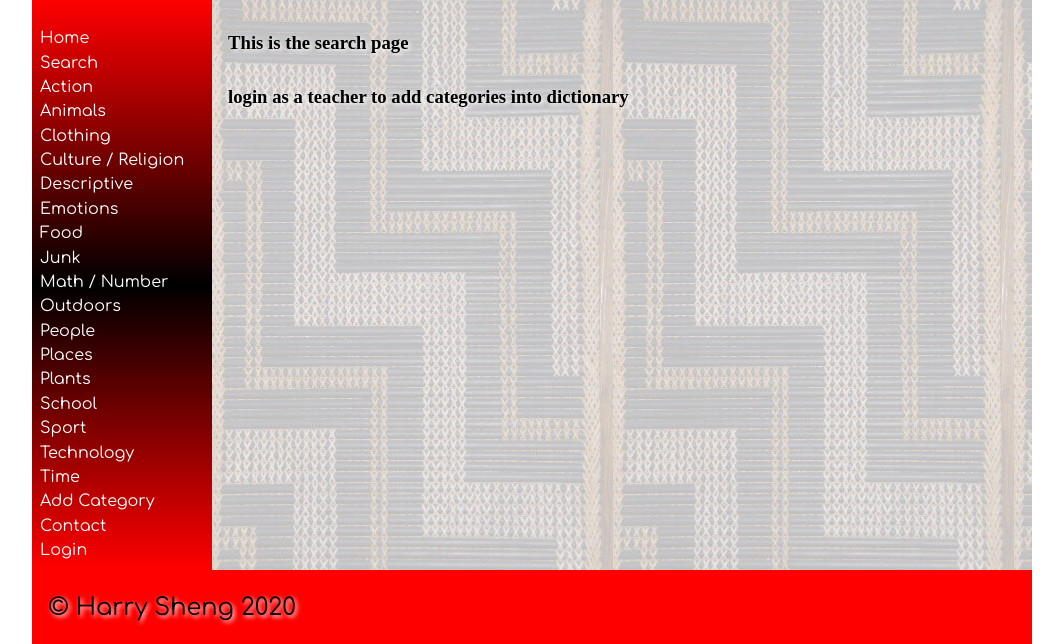
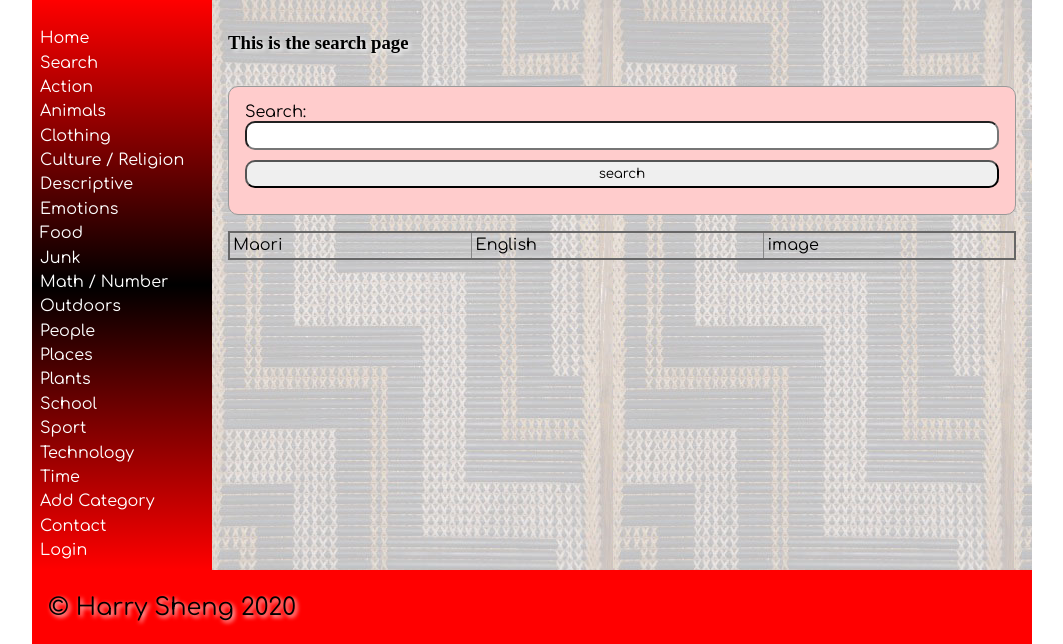
Before and after one commit to HArrryS/dictionary, a Flask app: page /search in a window 1280 px wide. Shown: the part 101-745 px from the top of the page, without its empty margins (108-1171 px from the left). Run offline with Flask 2, Linux system fonts and the light colour scheme; data comes from the database, SQL or seed files in the repository; both versions use the stored data as it was after the commit; some web fonts are replaced.

Commit message:
add search function to the website

```diff
--- a/app.py
+++ b/app.py
@@ -5,9 +5,10 @@ from sqlite3 import Error
 from flask import Flask, render_template, request, session, redirect
 from flask_bcrypt import Bcrypt
 
+
 app = Flask(__name__)
 bcrypt = Bcrypt(app)
-DATABASE = "C:/Users/28014/OneDrive - Wellington College/13DTS/dictionary/Harry.db"
+DATABASE = "C:/Users/18052/OneDrive - Wellington College/13DTS/dictionary/Harry.db"
 app.secret_key = "banana"
 
 
@@ -42,6 +43,7 @@ def is_logged_in_teacher():
         return False
 
 
+# creat function to pull categories into a list
 def category_list():
     con = create_connection(DATABASE)
     query = "SELECT id, category FROM categories ORDER BY category ASC"  # select category fom
@@ -55,7 +57,6 @@ def category_list():
 # app route to the main page
 @app.route('/', methods=['POST', 'GET'])
 def hello_world():
-
     return render_template('home.html', categories=category_list(), logged_in=is_logged_in(),
                            logged_in_teacher=is_logged_in_teacher(), )
 
@@ -85,7 +86,6 @@ def add_category():
 # app route to contact
 @app.route('/contact')
 def contact():
-
     return render_template("contact.html", categories=category_list(), logged_in=is_logged_in(),
                            logged_in_teacher=is_logged_in_teacher())
 
@@ -109,7 +109,7 @@ def login():
         user_data = cur.fetchall()
         con.close()
 
-        # check if userdata are same to the data base
+        # check if userdata are same to the database
         if user_data:
             user_id = user_data[0][0]
             fname = user_data[0][1]
@@ -211,6 +211,16 @@ def category(category_id):
         username = session['first_name'] + " " + session['last_name']
         noimage = "noimage"
 
+        con = create_connection(DATABASE)
+        query = "SELECT id FROM Words WHERE maori = ? and english = ?"
+        cur = con.cursor()
+        cur.execute(query, (maori, english,))  # executes the query
+        maori_english = cur.fetchall()
+        con.close()
+
+        if maori == maori_english[1] and english == maori_english[2]:
+            return redirect("/category/{}?error=the+world+already+exist".format(category_id))
+
         # max level is ten, so user can't add a word with level higher than ten
         if int(level) > 10:
             return redirect("/category/{}?error=level+must+be+less+than+10".format(category_id))
@@ -236,7 +246,6 @@ def category(category_id):
     print(category_id, category)
     # Select the data from my database
     query = "SELECT id, maori, english, image FROM Words WHERE category_id=? ORDER BY maori ASC"
-
     cur = con.cursor()
     cur.execute(query, (category_id,))  # executes the query
     words_list = cur.fetchall()  # put result into a list
@@ -284,7 +293,7 @@ def word(wordid):
 
 # app route for deleting worlds
 @app.route('/deleteword/<word_id>/<maori>')
-def delete_word(word_id, maori):
+def delete_word_confirmation(word_id, maori):
     # connect database
     con = create_connection(DATABASE)
     query = "SELECT id, maori, english, definition, level, timestamp, user_id, image, username FROM Words WHERE id = ?"  # select data from words
@@ -299,7 +308,7 @@ def delete_word(word_id, maori):
 
 # app route for the delete button
 @app.route('/deleteword/<word_id>')
-def deleteword(word_id):
+def delete_word(word_id):
     print("Remove: {}".format(word_id))
     query = "DELETE FROM Words WHERE id =? ;"  # delete the data in the database
     con = create_connection(DATABASE)  # creat connection to the database
@@ -312,7 +321,7 @@ def deleteword(word_id):
 
 # app route to delete category
 @app.route('/deletecategory/<category_id>/<category>')
-def delete_category(category_id, category):
+def delete_category_confirmation(category_id, category):
     con = create_connection(DATABASE)  # connect to the database
     cur = con.cursor()
     query = "SELECT id, category FROM categories WHERE id = ?"  # select data from categories
@@ -333,7 +342,7 @@ def delete_category(category_id, category):
 
 # app route for the delete category button
 @app.route('/deletecategory/<category_id>')
-def deletecategory(category_id):
+def delete_category(category_id):
     print("Remove: {}".format(category_id))
     query = "DELETE FROM Words WHERE category_id =? ;"  # delete all the words
     con = create_connection(DATABASE)  # connect to the database
@@ -349,14 +358,21 @@ def deletecategory(category_id):
     return redirect('/')
 
 
-@app.route('/search')
+@app.route('/search', methods=['POST', 'GET'])
 def search():
+    english_words = []
     if request.method == 'POST':
         print(request.form)
-        search_word = request.form.get('search').title().strip()  # gets the search from
+        search_word = request.form.get('search').strip()  # gets the search from
+        con = create_connection(DATABASE)
+        query = "SELECT id,  maori, english, image FROM Words WHERE english = ? or maori = ?"
+        cur = con.cursor()
+        cur.execute(query, (search_word, search_word))
+        english_words = cur.fetchall()
+        cur.close()
+    return render_template('search.html', categories=category_list(), logged_in=is_logged_in(),
+                           logged_in_teacher=is_logged_in_teacher(), english_words=english_words)
 
-    return render_template('search.html', categories=category_list(), logged_in=is_logged_in(),
-                           logged_in_teacher=is_logged_in_teacher(), )
 
 # run the website
 if __name__ == '__main__':
--- a/templates/search.html
+++ b/templates/search.html
@@ -6,7 +6,6 @@
 
 {% block main %}
 <h3>This is the search page</h3>
-{% if logged_in_teacher %}
 <form class="dataForm" method="POST">
     <div class="form-group">
         <div class="form-label">Search:</div>
@@ -17,7 +16,22 @@
         <div class="form-element"><input type="submit" value="search" required></div>
     </div>
 </form>
-{% else %}
-    <h3>login as a teacher to add categories into dictionary</h3>
-{% endif %}
+<table class="cart-table">
+    <thead>
+    <tr>
+        <td>Maori</td>
+        <td>English</td>
+        <td>image</td>
+    </tr>
+    </thead>
+    <tbody>
+    {%  for word in english_words %}
+    <tr>
+        <td><a href="/word/{{ word[0] }}">{{ word[1] }}</a></td>
+        <td>{{ word[2] }}</td>
+        <td width="150px"><img src="/static/images/{{ word[3] }}.jpg"  alt=""></td>
+    </tr>
+    {% endfor %}
+    </tbody>
+</table>
 {% endblock %}
```
Also changed, not shown: Harry.db.
